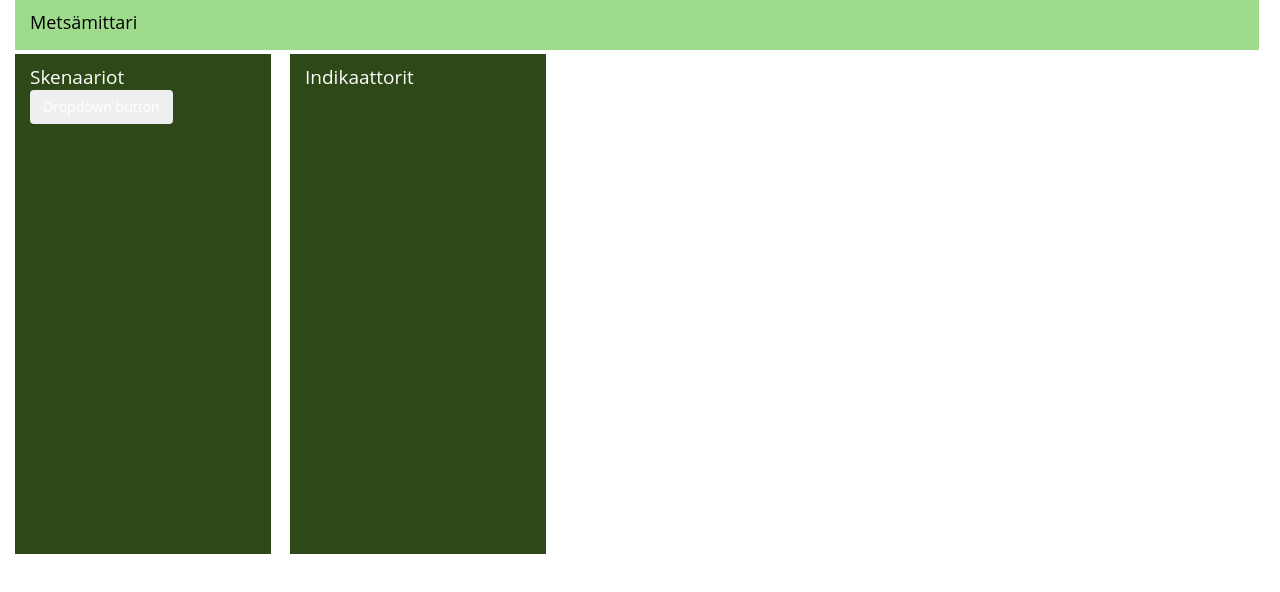
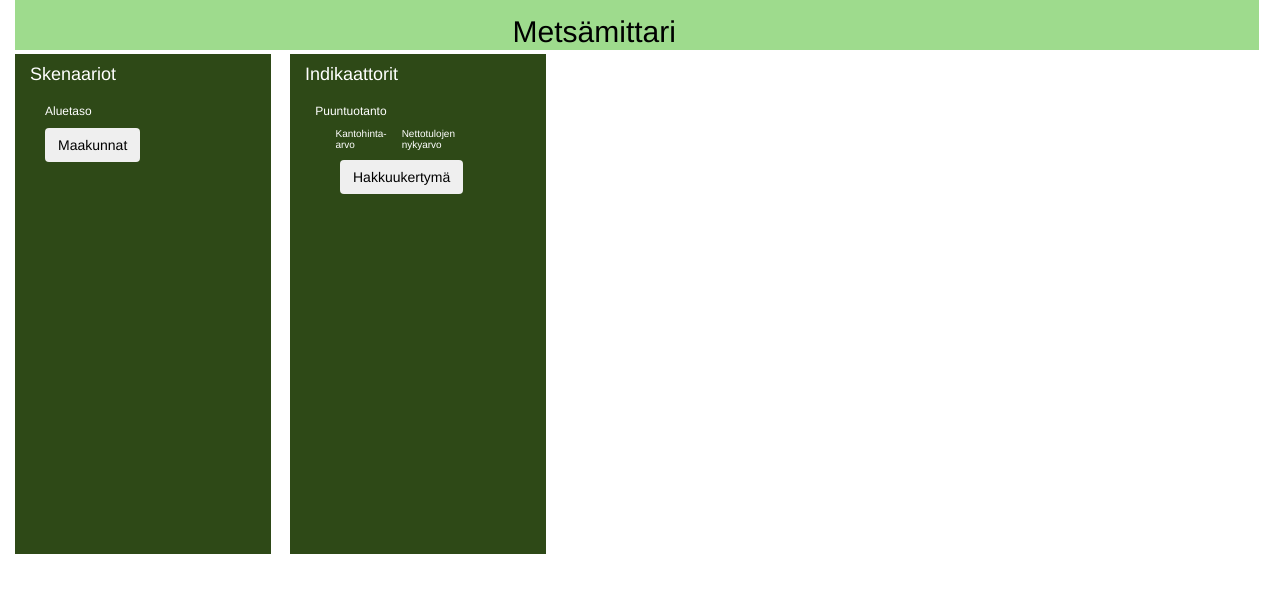
Before and after one commit to Jlansisa/Forest-Indicator-Service, a React (Create React App) app in the folder forestis/: page / in a window 1280 px wide. Shown: the top 592 px of the page. Built offline with nearby package versions, Linux system fonts and the light colour scheme.

Commit message:
small adjustments

```diff
--- a/forestis/src/Assets/css/config.min.css
+++ /dev/null
@@ -1 +0,0 @@
-body{font-family:'Open Sans',sans-serif;font-size:18px;color:#000;font-weight:400;font-style:normal}
--- a/forestis/src/Assets/css/default.min.css
+++ b/forestis/src/Assets/css/default.min.css
@@ -1 +1 @@
-@charset "UTF-8";body{font-family:'Open Sans',sans-serif;font-size:18px;color:#000;font-weight:400;font-style:normal}Header{position:relative;display:block;width:120%;background:#9edb8d;color:#000;height:50px}Header .metsämittari{position:absolute;top:10px;left:15px}Scenarios{position:relative;top:4px;left:15px;display:block;width:20%;background:#2e4917;height:500px}Scenarios .scenarios{position:absolute;top:10px;left:15px;font-size:19px;line-height:normal;color:#fff}Indicators{position:absolute;top:54px;left:290px;display:block;width:20%;background:#2e4917;height:500px}Indicators .indicators{position:absolute;top:10px;left:15px;font-size:19px;line-height:normal;color:#fff}
+@charset "UTF-8";Header{position:relative;display:block;width:120%;background:#9edb8d;color:#000;height:50px}Header .metsämittari{position:absolute;top:-5px;left:40%}Scenarios{position:relative;top:4px;left:15px;display:block;width:20%;background:#2e4917;height:500px}Scenarios .scenarios{position:absolute;top:1px;left:15px;font-size:10px;line-height:normal;color:#fff}Scenarios .dropdown{position:absolute;top:40px;left:15px;font-size:10px;line-height:normal;color:#fff}Scenarios button{position:static;line-height:normal;color:#000}Indicators{position:absolute;top:54px;left:290px;display:block;width:20%;background:#2e4917;height:500px}Indicators .indicators{position:absolute;top:1px;left:15px;font-size:10px;line-height:normal;color:#fff}Indicators .dropdown{position:absolute;top:40px;left:35px;font-size:10px;color:#fff}Indicators button{position:static;line-height:normal;color:#000}
--- a/forestis/src/Assets/scss/config.scss
+++ b/forestis/src/Assets/scss/config.scss
@@ -3,12 +3,3 @@ $light-green: #9edb8d;
 $dark-green: #2e4917;
 $white: #ffffff;
 $red: #ec1212;
-
-
-body {
-    font-family: 'Open Sans', sans-serif;
-    font-size: 18px;
-    color: $black;
-    font-weight: 400;
-    font-style: normal;
-}
--- a/forestis/src/Assets/scss/default.scss
+++ b/forestis/src/Assets/scss/default.scss
@@ -10,7 +10,7 @@ Header {
 
     .metsämittari {
         position: absolute;
-        top: 10px; left: 15px;
+        top: -5px; left: 40%;
     }
 }
 
@@ -24,11 +24,25 @@ Scenarios {
 
     .scenarios {
         position: absolute;
-        top: 10px; left: 15px;
-        font-size: 19px;
+        top: 1px; left: 15px;
+        font-size: 10px;
         line-height: normal;
         color: $white;
     }
+
+    .dropdown {
+        position: absolute;
+        top: 40px; left: 15px;
+        font-size: 10px;
+        line-height: normal;
+        color: $white;
+    }
+    button{
+        position: static;
+        line-height: normal;
+        color: $black;
+    }
+
 }
 
 Indicators {
@@ -41,9 +55,21 @@ Indicators {
 
     .indicators {
         position: absolute;
-        top: 10px; left: 15px;
-        font-size: 19px;
+        top: 1px; left: 15px;
+        font-size: 10px;
         line-height: normal;
         color: $white;
     }
+    .dropdown {
+        position: absolute;
+        top: 40px; left: 35px;
+        font-size: 10px;
+        color: $white;
+    }
+    button{
+        position: static;
+        line-height: normal;
+        color: $black;
+    }
+
 }
--- a/forestis/src/components/Header.js
+++ b/forestis/src/components/Header.js
@@ -5,7 +5,7 @@ class Header extends Component {
         return (
             <header>
                 <div className="metsämittari">
-                    Metsämittari
+                <h2>Metsämittari</h2>
                 </div>
             </header>
         )
--- a/forestis/src/components/Indicators.js
+++ b/forestis/src/components/Indicators.js
@@ -6,7 +6,22 @@ class Indicators extends Component {
         return (
             <indicators>
                 <div className="indicators">
-                    Indikaattorit
+                    <h4>Indikaattorit</h4>
+                    <div className="dropdown">
+                    <div class="row">
+                    <div class="col-md-6"><span class="pull-right"><h6>Puuntuotanto</h6></span></div>
+                    </div>
+                    <div class="col-md-6"><span class="pull-right">Kantohinta-arvo</span></div>
+                    <p class="text-left">Nettotulojen nykyarvo</p>
+                        <button className="btn btn-secondary dropdown-toggle" type="button" id="dropdownMenuButton" data-toggle="dropdown" aria-haspopup="true" aria-expanded="false">
+                            Hakkuukertymä
+                        </button>
+                        <div className="dropdown-menu" aria-labelledby="dropdownMenuButton">
+                            <a className="dropdown-item" href="#">Action</a>
+                            <a className="dropdown-item" href="#">Another action</a>
+                            <a className="dropdown-item" href="#">Something else here</a>
+                        </div>
+                    </div>
                 </div>
             </indicators>
         )
--- a/forestis/src/components/Scenarios.js
+++ b/forestis/src/components/Scenarios.js
@@ -6,16 +6,16 @@ class Scenarios extends Component {
         return (
             <scenarios>
                 <div className="scenarios">
-                    Skenaariot
-
-                    <div class="dropdown">
-                        <button class="btn btn-secondary dropdown-toggle" type="button" id="dropdownMenuButton" data-toggle="dropdown" aria-haspopup="true" aria-expanded="false">
-                            Dropdown button
+                    <h4>Skenaariot</h4>
+                    <div className="dropdown">
+                    <h6>Aluetaso <span class="label label-default"></span></h6>
+                        <button className="btn btn-secondary dropdown-toggle" type="button" id="dropdownMenuButton" data-toggle="dropdown" aria-haspopup="true" aria-expanded="false">
+                            Maakunnat
                         </button>
-                        <div class="dropdown-menu" aria-labelledby="dropdownMenuButton">
-                            <a class="dropdown-item" href="#">Action</a>
-                            <a class="dropdown-item" href="#">Another action</a>
-                            <a class="dropdown-item" href="#">Something else here</a>
+                        <div className="dropdown-menu" aria-labelledby="dropdownMenuButton">
+                            <a className="dropdown-item" href="#">Action</a>
+                            <a className="dropdown-item" href="#">Another action</a>
+                            <a className="dropdown-item" href="#">Something else here</a>
                         </div>
                     </div>
                 </div>
```
